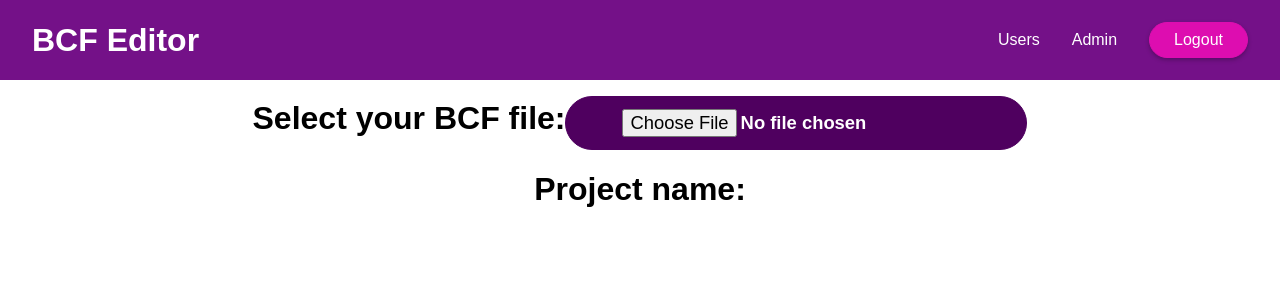
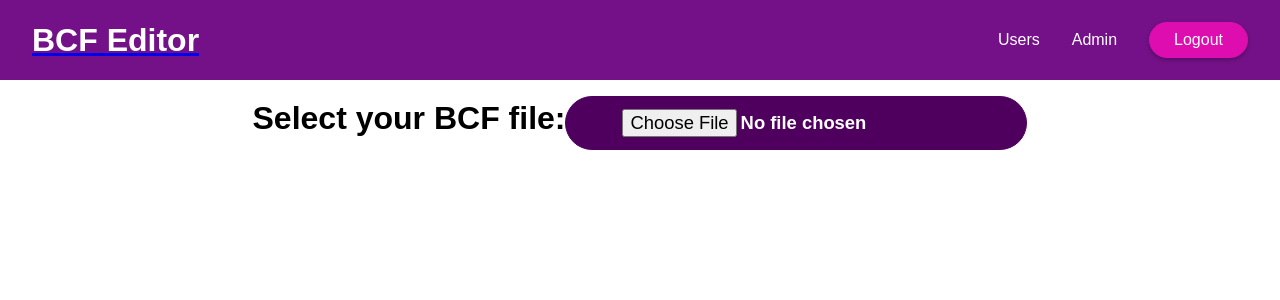
Before and after one commit to s3dals/bcf-app, a React (Create React App) app: page / in a window 1280 px wide. Shown: the top 300 px of the page. Built offline with nearby package versions, Linux system fonts and the light colour scheme.

Commit message:
UI modification

```diff
--- a/src/App.js
+++ b/src/App.js
@@ -1,28 +1,18 @@
 import React, { useState } from 'react';
 
-import Login from './components/Login/Login';
+// import Login from './components/Login/Login';
 import Home from './components/Home/Home';
 import MainHeader from './components/MainHeader/MainHeader';
 
 function App() {
-  const [isLoggedIn, setIsLoggedIn] = useState(false);
 
-  const loginHandler = (email, password) => {
-    // We should of course check email and password
-    // But it's just a dummy/ demo anyways
-    setIsLoggedIn(true);
-  };
-
-  const logoutHandler = () => {
-    setIsLoggedIn(false);
-  };
 
   return (
     <React.Fragment>
-      <MainHeader isAuthenticated={isLoggedIn} onLogout={logoutHandler} />
+      <MainHeader  />
       <main>
         {/* {!isLoggedIn && <Login onLogin={loginHandler} />} */}
-        <Home onLogout={logoutHandler} />
+        <Home  />
       </main>
     </React.Fragment>
   );
--- a/src/components/Details/Details.js
+++ b/src/components/Details/Details.js
@@ -30,18 +30,19 @@ const Details = (props, id) => {
   return (
     <header className={classes.details}>
       <img src={bcfimg} alt="viewpoint" width={500} />
-      <h1>Comments:</h1>
-
+      <h2>Comments:</h2>
+      <hr />
       {props.comments.length > 0 &&
         props.comments.map((post) => (
-          <p key={post.guid}>
+          <div key={post.guid}>
+            <li>Comment: {post.comment} </li>
             <li>Author: {post.author} </li>
-            <li>Comment: {post.comment} </li>
             <li>Date: {post.date} </li>
             <li>modified author: {post.modified_author} </li>
             <li>modified date: {post.modified_date} </li>
             <li>viewpoint: {post.viewpoint} </li>
-          </p>
+            <hr />
+          </div>
         ))}
       {/* {!props.comments && <h1>No comments!</h1>} */}
     </header>
--- a/src/components/Home/Home.js
+++ b/src/components/Home/Home.js
@@ -1,9 +1,6 @@
 import React, { useEffect, useState } from "react";
-import { useTable, useSortBy } from "react-table";
 
-import Card from "../UI/Card/Card";
 import Table from "../UI/Table/Table";
-import TableContent from "../UI/Table-old/TableContent";
 import Modal from "../UI/Modal/Modal";
 import Upload from "../Upload/Upload";
 import Details from "../Details/Details";
@@ -11,13 +8,15 @@ import classes from "./Home.module.css";
 
 const Home = (props) => {
   const [bcfProject, setbcfProject] = useState("");
+
   const [bcfInfo, setbcfInfo] = useState([]);
   const [bcfComments, sebcfComments] = useState([]);
   const [bcfTopics, setbcfTopics] = useState([]);
+
   const [showDetails, setshowDetails] = useState(false);
   const [bcfDetails, setbcfDetails] = useState("");
   const [filePath, setfilePath] = useState("");
-  const img = new Image();
+
 
   const addBCFHandler = (bcfData, bcfComme) => {
     setbcfInfo(bcfData);
@@ -111,13 +110,14 @@ const Home = (props) => {
         </Modal>
       )}
 
-
+      {bcfInfo.length === 0 && (
       <h1>
         Select your BCF file:
         <Upload onAddProject={addProjectHandler} onAddBCF={addBCFHandler} onAddFile={addFilePath} />
       </h1>
+      )}
       {/* <Card className={classes.home}> */}
-      <h1>Project name: {bcfProject}</h1>
+      {/* <h1>Project name: {bcfProject}</h1> */}
 
       {bcfInfo.length !== 0 && (
         <Table
--- a/src/components/MainHeader/MainHeader.js
+++ b/src/components/MainHeader/MainHeader.js
@@ -6,8 +6,9 @@ import classes from './MainHeader.module.css';
 const MainHeader = (props) => {
   return (
     <header className={classes['main-header']}>
-      <h1>BCF Editor</h1>
-      <Navigation isLoggedIn={props.isAuthenticated} onLogout={props.onLogout} />
+      <a href="/"><h1>BCF Editor </h1></a>
+
+      <Navigation  />
     </header>
   );
 };
--- a/src/components/MainHeader/MainHeader.module.css
+++ b/src/components/MainHeader/MainHeader.module.css
@@ -9,8 +9,10 @@
   align-items: center;
   background: #741188;
   padding: 0 2rem;
+
 }
 
 .main-header h1 {
+  text-decoration: none;
   color: white;
 }
--- a/src/components/MainHeader/Navigation.js
+++ b/src/components/MainHeader/Navigation.js
@@ -13,7 +13,7 @@ const Navigation = (props) => {
           <a href="/">Admin</a>
         </li>
         <li>
-          <button onClick={props.onLogout}>Logout</button>
+          <button >Logout</button>
         </li>
       </ul>
     </nav>
--- a/src/components/UI/Table/Table.js
+++ b/src/components/UI/Table/Table.js
@@ -44,7 +44,7 @@ function Table({ columns, data, formatRowProps }) {
 
   // We don't want to render all 2000 rows for this example, so cap
   // it at 20 for this use case
-  const firstPageRows = rows.slice(0, 20);
+  const firstPageRows = rows.slice(0, 40);
 
   return (
     <>
@@ -87,7 +87,7 @@ function Table({ columns, data, formatRowProps }) {
         </tbody>
       </table>
       <br />
-      <div>Showing the first 20 results of {rows.length} rows</div>
+      {/* <div>Showing the first 20 results of {rows.length} rows</div> */}
       </Styles>
     </>
   );
```
Also changed, not shown: src/components/Upload/Upload.js (+0 -30 lines).
